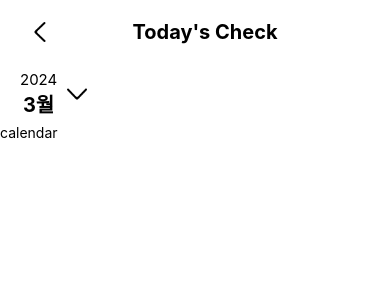
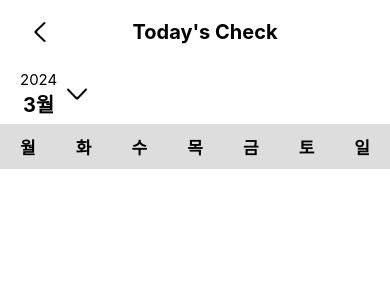
Before and after one commit to pparksso/RN_Calendar, a React Native app: screen /Calendar in a window 390 px wide. Shown: the top 300 px of the page. Built offline with nearby package versions, Linux system fonts and the light colour scheme.

Commit message:
design: calendar header

```diff
--- a/screens/CalendarScreen.jsx
+++ b/screens/CalendarScreen.jsx
@@ -3,6 +3,8 @@ import { View, Text, Pressable, Image, StyleSheet } from "react-native";
 import TitleCard from "../components/ui/TitleCard";
 import Section from "../components/ui/Section";
 import MonthModal from "../components/modal/MonthModal";
+
+const weekly = ["월", "화", "수", "목", "금", "토", "일"];
 
 const CalendarScreen = () => {
   const [isDateModal, setIsDateModal] = useState(false);
@@ -35,7 +37,11 @@ const CalendarScreen = () => {
           </Pressable>
         </TitleCard>
         <View>
-          <Text>calendar</Text>
+          <View style={styles.calendarHeader}>
+            {weekly.map(t => (
+              <Text style={styles.weeklyText}>{t}</Text>
+            ))}
+          </View>
         </View>
       </Section>
       <MonthModal
@@ -67,6 +73,17 @@ const styles = StyleSheet.create({
     width: 20,
     height: 20,
   },
+  calendarHeader: {
+    flexDirection: "row",
+    paddingVertical: 10,
+    backgroundColor: "#ddd",
+  },
+  weeklyText: {
+    flexGrow: 1,
+    textAlign: "center",
+    fontWeight: "600",
+    fontSize: 17,
+  },
 });
 
 export default CalendarScreen;
```
